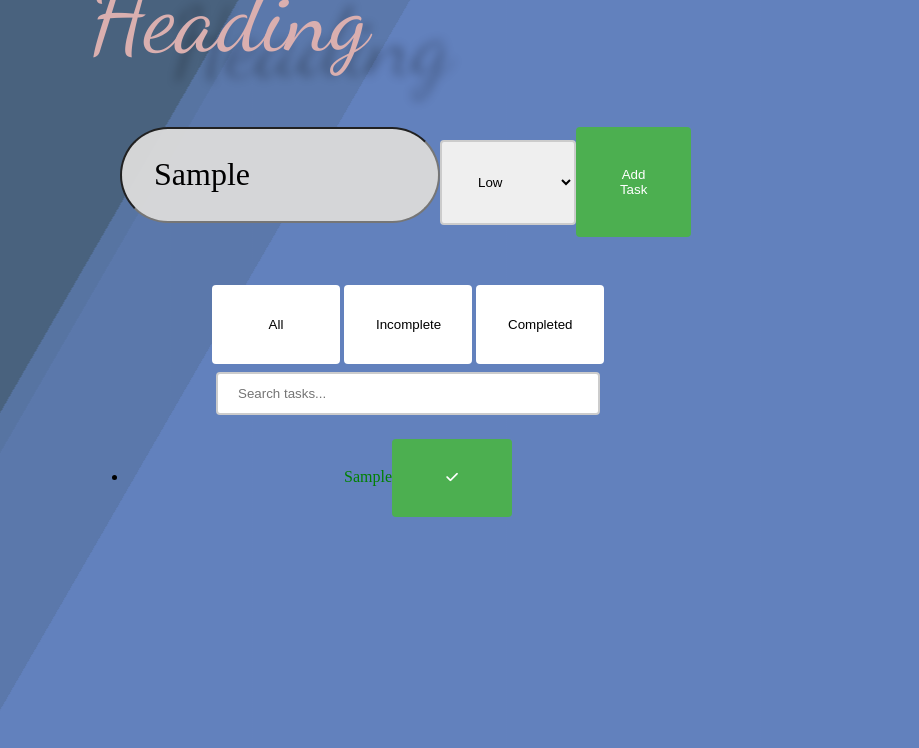
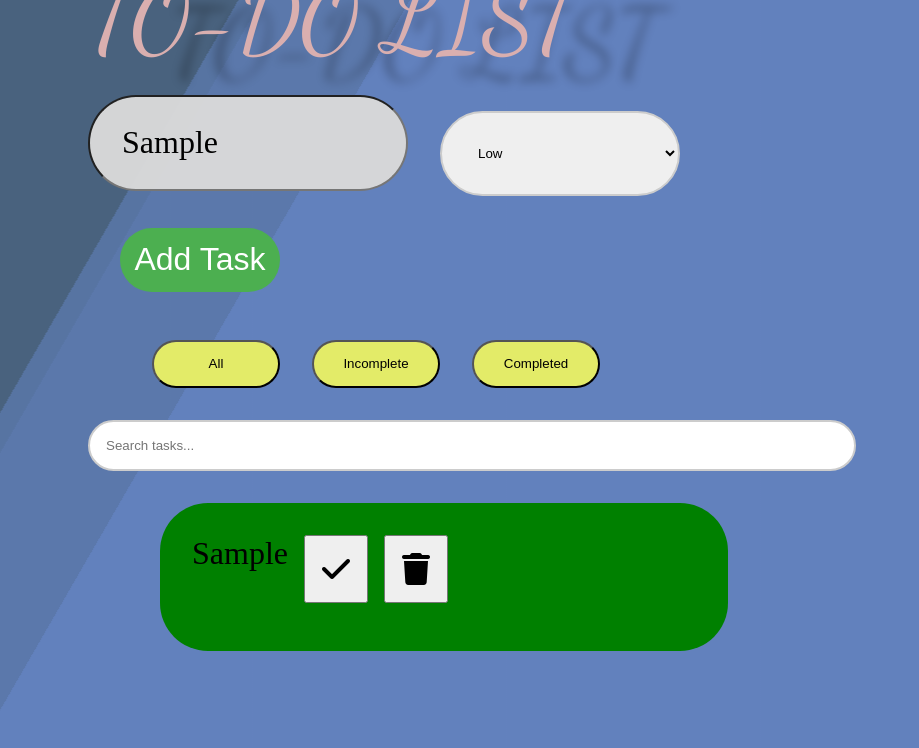
Before and after one commit to s166harth/CN_SKILLTEST_FRONTEND_1, a plain HTML site: page index.html in a window 1280 px wide. Both pictures are taken after typing "Sample" into the empty fields and a click on the button "Add Task". Shown: the whole page, without its empty margins (0-919 px from the left). Drawn offline with Linux system fonts and the light colour scheme; a web font is replaced by a local one.

Commit message:
delete function and css final touch

```diff
--- a/index.html
+++ b/index.html
@@ -12,12 +12,12 @@
     <div class="bg bg2"></div>
     <div class="bg bg3"></div>
     <div id="app">
-        <h1>Heading</h1>
+        <h1>TO-DO LIST</h1>
        <form id="form">
            <div id="formdiv">
 
           <input type="text" id="task-input" placeholder="Add a new task...">
-          <select id="priority-level">
+          <select id="priority-level" placeholder="Priority">
             <option value="low">Low</option>
             <option value="medium">Medium</option>
             <option value="high">High</option>
--- a/script.js
+++ b/script.js
@@ -12,10 +12,13 @@ const submittask = () =>{
     var task = input.value;
     var priority = prioritylevel.value;
     var x = document.createElement("li");
-    x.innerHTML = `<p class="${priority}" id="${counter}-task">${task}<button onclick="markcompleted(this)"><i class="fa-solid fa-check"></i></button></p>`
+    x.innerHTML = `<p class="${priority}" id="${counter}-task">${task}<button onclick="markcompleted(this)"><i class="fa-solid fa-check"></i></button><button onclick="deleteitem(this)"><i class="fa-solid fa-trash"></i></button></p>`
     list.append(x);
     counter++;
     console.log("worked");
+}
+const deleteitem = (elem) =>{
+  elem.parentElement.style.display = "none";
 }
 const markcompleted = (elem) => {
 
--- a/styles.css
+++ b/styles.css
@@ -10,7 +10,7 @@
  #formdiv{
   display: flex;
   flex-wrap: wrap;
-  padding: 2rem;
+
  }
 
 #app h1{
@@ -70,45 +70,89 @@ border-radius: 60px;
   }
 
   #priority-level {
-    width: vw;
+    width: 15rem;
     padding: 2rem;
-    margin: 0.8rem 0;
+    margin-top: 1rem;
+    margin-left: 2rem;
     box-sizing: border-box;
     border: 2px solid #ccc;
-    border-radius: 4px;
+    border-radius: 400px;
   }
 
-  button {
-    width: 20%;
+ #submit-button {
+    width: 10rem;
     background-color: #4CAF50;
+    height: 4rem;
+    color: white;
+    margin-top: 2rem;
+    margin-left: 2rem;
+    border: none;
+    border-radius: 400px;
+    cursor: pointer;
+    font-size: 2rem;
 
-    color: white;
-    padding: 2rem;
-    border: none;
-    border-radius: 4px;
-    cursor: pointer;
   }
 
-  button:hover {
-    background-color: #45a049;
+  #submit-button:hover{
+    background-color: #000;
+    transition: 1s;
+    width: 20rem;
+    height:10rem;
   }
+  #filters{
+    display: flex;
+    margin-left: 2rem;
+    flex-wrap: wrap;
+  }
+  #filters button {
+    background-color: rgb(227, 235, 104);
+    color: #000;
+    margin-left: 2rem;
+    height: 3rem;
+    width: 8rem;
+    margin-top: 2rem;
+    border-radius: 300px;
 
-  #filters button {
-    background-color: #fff;
-    color: #000;
   }
 
   #filters button:hover {
     background-color: #ccc;
+    width: 18rem;
+    transition: 1s;
   }
 
   #search {
-    width: 60%;
-    padding: 12px 20px;
-    margin: 8px 0;
+    width: 60vw;
+    padding: 1rem;
+    margin-top: 2rem;
+    border-radius: 400rem;
     box-sizing: border-box;
     border: 2px solid #ccc;
-    border-radius: 4px;
+
+  }
+  #task-list{
+    list-style: none;
+  }
+
+
+  li p{
+    font-size: 2rem;
+    background-color: #DAAFAF;
+    border-radius: 3rem;
+    padding: 2rem;
+    display: flex;
+    flex-wrap: wrap;
+    margin-left: 2rem;
+  }
+  li p button{
+    font-size: 1rem;
+    padding: 1rem;
+    margin-left: 1rem;
+    margin-bottom: 1rem;
+
+  }
+  li p i{
+    font-size: 2rem;
   }
 
   p.completed {
@@ -117,14 +161,14 @@ border-radius: 60px;
   }
 
   p.high {
-    color: red;
+    background-color: rgb(202, 59, 59);
 
   }
 
   p.medium {
-    color: orange;
+    background-color: orange;
   }
 
   p.low {
-    color: green;
+    background-color: green;
   }
```
